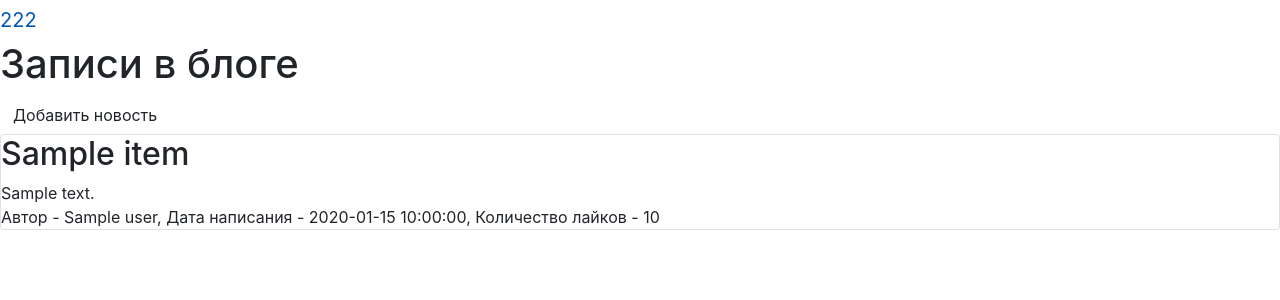
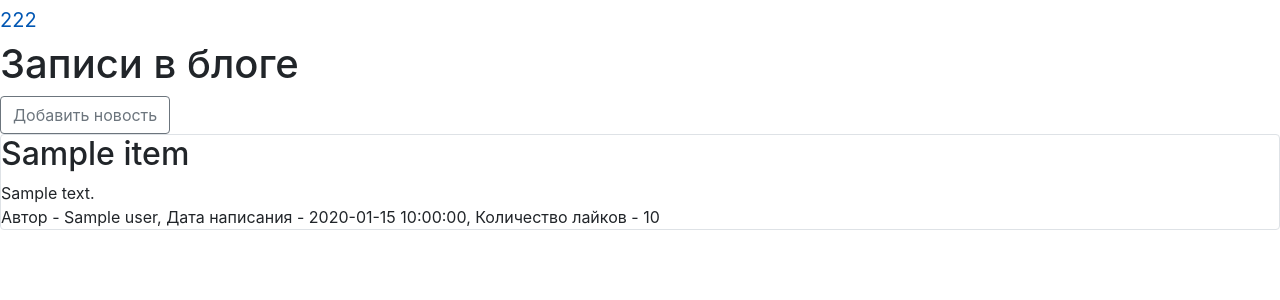
Before and after one commit to polina-novinski/web, a Flask app: template templates/blog.html in a window 1280 px wide. Shown: the top 300 px of the page. Run offline with Flask 2, Linux system fonts and the light colour scheme; a user stored in the database is signed in; the template is opened without the code that fills it: most values are stand-ins (such as "Sample title", 1, 10 or a date in 2020); some libraries are stand-ins or nearby versions.

Commit message:
Update blog.html

```diff
--- a/templates/blog.html
+++ b/templates/blog.html
@@ -3,7 +3,7 @@
 {% block content %}
 <h1>Записи в блоге</h1>
 {% if current_user.is_authenticated %}
-    <a href="news" class="btn btn-outline-link">Добавить новость</a>
+    <a href="news" class="btn btn-outline-secondary">Добавить новость</a>
 {% endif %}
 {% for item in news%}
 <div class="col-md6 border rounded">
```
